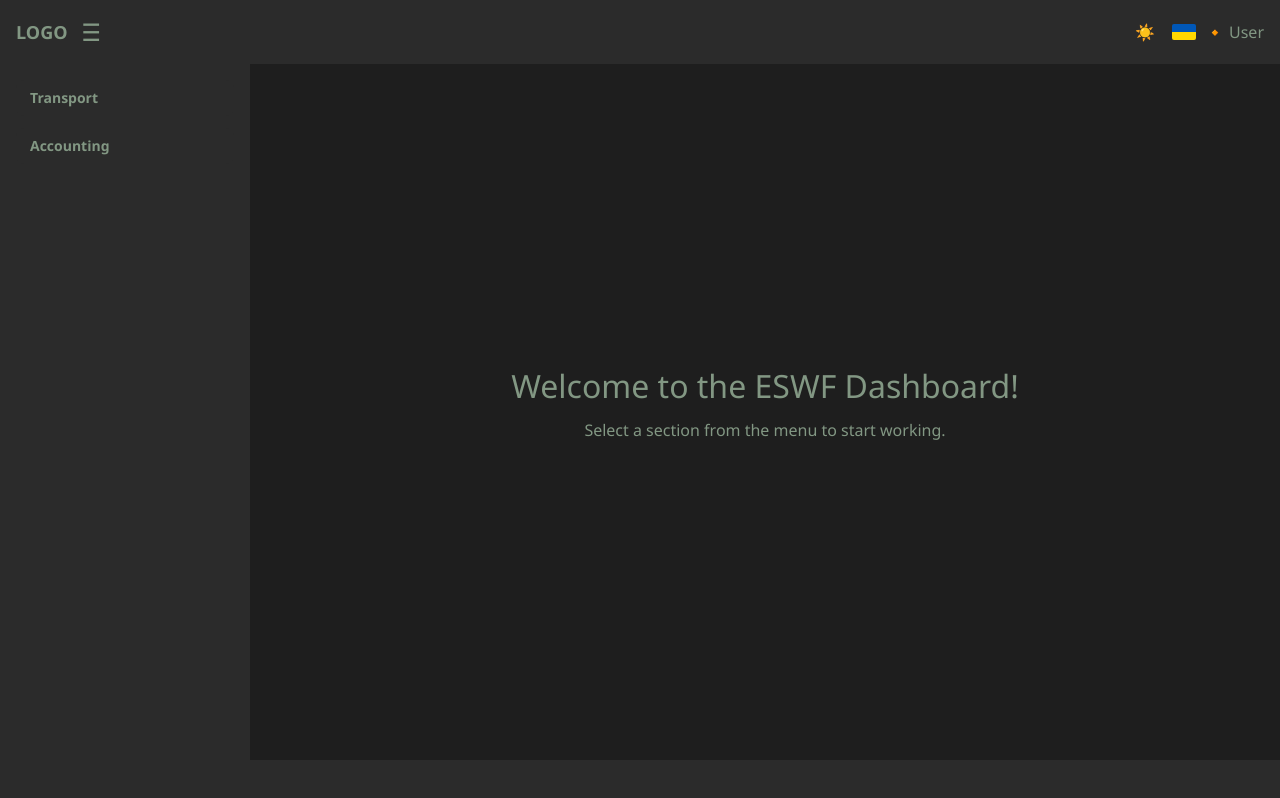
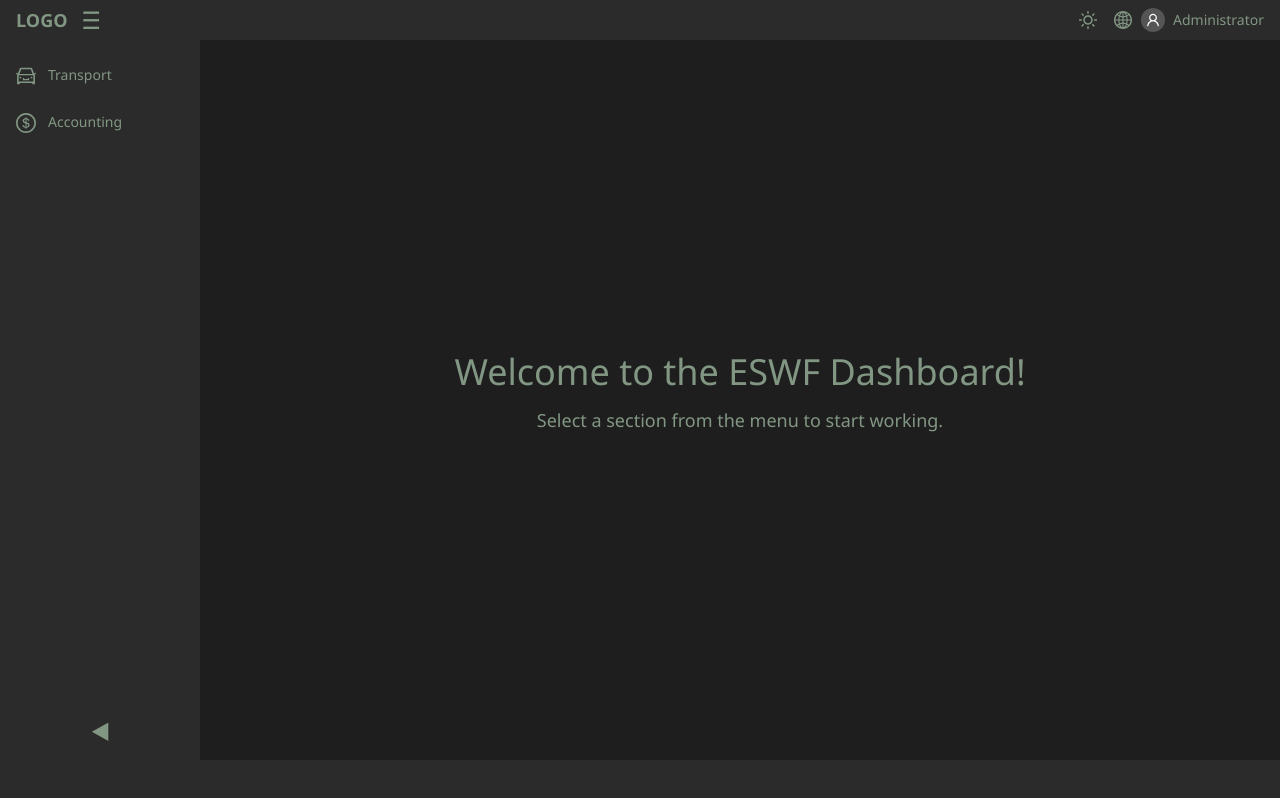
Before and after one commit to yuraNikolaenko/ESWF, a React (Vite) app in the folder frontend/: page / in a window 1280 px wide. Built offline with nearby package versions, Linux system fonts and the light colour scheme.

Commit message:
Контрольна точка: Стилізований Sidebar, Header, UserMenu, плавне згортання та підтримка тем

```diff
--- a/frontend/package.json
+++ b/frontend/package.json
@@ -10,6 +10,7 @@
     "preview": "vite preview"
   },
   "dependencies": {
+    "@ant-design/icons": "^6.0.0",
     "antd": "^5.24.8",
     "axios": "^1.9.0",
     "react": "^19.0.0",
--- a/frontend/src/components/Header/Header.jsx
+++ b/frontend/src/components/Header/Header.jsx
@@ -2,17 +2,24 @@ import React, { useState } from "react";
 import "../../styles/Header.css";
 import sections from "../../config/sections";
 import { useTheme } from "../../context/ThemeContext";
-import useTabs from "../../hooks/useTabs"; // ➡️ Додаємо сюди useTabs
 import { useLanguage } from "../../context/LanguageContext";
+import useTabs from "../../hooks/useTabs";
 import { getDisplayName } from "../../utils/getDisplayName";
 
-import uaFlag from "../../assets/ua-flag.svg";
-import gbFlag from "../../assets/gb-flag.svg";
+import {
+  GlobalOutlined,
+  UserOutlined,
+  SunOutlined,
+  MoonOutlined,
+} from "@ant-design/icons";
+import { Avatar, Dropdown, Menu } from "antd";
+import { SettingOutlined, LogoutOutlined } from "@ant-design/icons";
 
 const Header = () => {
   const { theme, toggleTheme } = useTheme();
   const { language, toggleLanguage } = useLanguage();
-  const { addTab } = useTabs(); // ➡️ Підключаємо вкладки
+  const { addTab } = useTabs();
+
   const [menuOpen, setMenuOpen] = useState(false);
   const [activeSection, setActiveSection] = useState(null);
   const [activeGroup, setActiveGroup] = useState(null);
@@ -25,31 +32,44 @@ const Header = () => {
   };
 
   const handleItemClick = (item) => {
-    // Додаємо вкладку
     addTab({
-      id: `item-${item.code}`, // Унікальний ID вкладки
+      id: `item-${item.code}`,
       title: getDisplayName(item, language),
-      type: "directoryList", // Тип вкладки (можемо потім розширити)
-      code: item.code, // Код елемента
+      type: "directoryList",
+      code: item.code,
       itemType: item.type,
       originalItem: item,
       data: null,
     });
 
-    // Показати повідомлення
     setToastMessage(`Selected: ${getDisplayName(item, language)}`);
 
-    // Плавне закриття меню
     setTimeout(() => {
       setToastMessage(null);
       setMenuOpen(false);
       setActiveSection(null);
       setActiveGroup(null);
-    }, 1000);
+    }, 500);
   };
+
+  const userMenu = (
+    <Menu className="user-dropdown-menu">
+      <Menu.Item key="profile" icon={<UserOutlined />} className="user-dropdown-item">
+        Profile
+      </Menu.Item>
+      <Menu.Item key="settings" icon={<SettingOutlined />} className="user-dropdown-item">
+        Settings
+      </Menu.Item>
+      <Menu.Item key="logout" icon={<LogoutOutlined />} className="user-dropdown-item">
+        Logout
+      </Menu.Item>
+    </Menu>
+  );
+
 
   return (
     <header className="header">
+      {/* Ліва частина: Лого та кнопка меню */}
       <div className="left-block">
         <div className="logo">LOGO</div>
         <button className="menu-button" onClick={toggleMenu}>
@@ -57,7 +77,7 @@ const Header = () => {
         </button>
       </div>
 
-      {/* Меню */}
+      {/* Меню навігації */}
       {menuOpen && (
         <div
           className="dropdown-multimenu"
@@ -112,22 +132,34 @@ const Header = () => {
         </div>
       )}
 
-      {/* Кнопки справа */}
+      {/* Права частина: Теми, Мова, Користувач */}
       <div className="header-controls">
         <button className="theme-switcher-btn" onClick={toggleTheme}>
-          {theme === "light" ? <>🌙 </> : <>☀️ </>}
+          {theme === "light" ? <MoonOutlined /> : <SunOutlined />}
         </button>
         <button className="theme-switcher-btn" onClick={toggleLanguage}>
-          {language === "en" ? (
-            <img src={uaFlag} alt="UA" className="flag-icon" />
-          ) : (
-            <img src={gbFlag} alt="EN" className="flag-icon" />
-          )}
+          <GlobalOutlined />
         </button>
-        🔸 User
+        <Dropdown
+          overlay={userMenu}
+          placement="bottomRight"
+          trigger={["click"]}
+        >
+          <a className="user-link" onClick={(e) => e.preventDefault()}>
+            <Avatar
+              size="small"
+              icon={<UserOutlined />}
+              style={{
+                backgroundColor: theme === "light" ? "#87d068" : "#555555",
+                marginRight: 8,
+              }}
+            />
+            Administrator
+          </a>
+        </Dropdown>
       </div>
 
-      {/* Toast повідомлення */}
+      {/* Toast-повідомлення */}
       {toastMessage && <div className="toast">{toastMessage}</div>}
     </header>
   );
--- a/frontend/src/components/SectionGroups/SectionGroups.jsx
+++ b/frontend/src/components/SectionGroups/SectionGroups.jsx
@@ -1,43 +1,83 @@
-import React from 'react';
+import React, { useEffect, useState } from 'react';
+import { useLanguage } from '../../context/LanguageContext';
+import { getDisplayName } from '../../utils/getDisplayName';
+import { iconMapper } from '../../utils/iconMapper';
 import useTabs from '../../hooks/useTabs';
-import '../../styles/SectionGroups.css'; // Додамо окремий стиль для краси
+import '../../styles/SectionGroups.css';
 
 const SectionGroups = ({ sectionName, groups }) => {
+  const { language } = useLanguage();
   const { addTab } = useTabs();
+  const [visibleGroups, setVisibleGroups] = useState([]);
+
+  useEffect(() => {
+    let timeoutIds = [];
+    groups.forEach((group, index) => {
+      const timeoutId = setTimeout(() => {
+        setVisibleGroups(prev => [...prev, group]);
+      }, index * 150); // ❗ Затримка 150ms на кожну групу
+      timeoutIds.push(timeoutId);
+    });
+
+    return () => {
+      timeoutIds.forEach(clearTimeout);
+    };
+  }, [groups]);
 
   const handleItemClick = (item) => {
+    if (item.type === 'custom') {
       addTab({
-      id: `item-${item.code}`,
-      title: item.name,
-      type: 'directoryList', // або потім підлаштуємо під тип
-      code: item.code,
+        id: `custom-${item.code}`,
+        type: 'customForm',
         itemType: item.type,
-      data: null,
+        originalItem: item,
       });
+    } else if (item.type === 'masterdata') {
+      addTab({
+        id: `masterdata-${item.code}`,
+        type: 'masterdataSheet',
+        itemType: item.type,
+        originalItem: item,
+      });
+    } else if (item.type === 'transactiondata') {
+      addTab({
+        id: `transactiondata-${item.code}`,
+        type: 'transactionSheet',
+        itemType: item.type,
+        originalItem: item,
+      });
+    }
   };
 
   return (
-    <div className="section-groups">
-      <h2 className="section-title">{sectionName}</h2>
-      <div className="groups-container">
-        {groups.map(group => (
-          <div key={group.groupName} className="group-card">
-            <div className="group-title">{group.groupName}</div>
+    <div className="section-groups-container">
+      {groups.map((group, index) => (
+        <div
+          key={index}
+          className={`group-card ${visibleGroups.includes(group) ? 'visible' : ''}`}
+        >
+          <div className="group-title">
+            {language === 'en' ? group.groupName : group.groupName_ua}
+          </div>
           <div className="group-items">
             {group.items.map(item => (
               <button
                 key={item.code}
+                className="group-item-btn"
                 onClick={() => handleItemClick(item)}
-                  className="group-item-btn"
               >
-                  {item.name}
+                {item.icon && (
+                  <span style={{ marginRight: '8px' }}>
+                    {iconMapper[item.icon]}
+                  </span>
+                )}
+                {getDisplayName(item, language)}
               </button>
             ))}
           </div>
         </div>
       ))}
     </div>
-    </div>
   );
 };
 
--- a/frontend/src/components/Sidebar/Sidebar.jsx
+++ b/frontend/src/components/Sidebar/Sidebar.jsx
@@ -1,38 +1,74 @@
-import React from 'react';
-import '../../styles/Sidebar.css';
-import sections from '../../config/sections';
-import useTabs from '../../hooks/useTabs';
-import { useLanguage } from '../../context/LanguageContext'; // ❗ Додаємо
-import { getDisplayName } from '../../utils/getDisplayName'; // ❗ Додаємо
+import React, { useState, useEffect } from "react";
+import "../../styles/Sidebar.css";
+import sections from "../../config/sections";
+import useTabs from "../../hooks/useTabs";
+import { useLanguage } from "../../context/LanguageContext";
+import { getDisplayName } from "../../utils/getDisplayName";
+import { iconMapper } from "../../utils/iconMapper";
 
 const Sidebar = () => {
   const { addTab } = useTabs();
   const { language } = useLanguage();
+  const [isCollapsed, setIsCollapsed] = useState(false);
 
   const handleSectionClick = (section) => {
     addTab({
       id: `section-${section.code}`,
-      title: section.name,
-      type: 'sectionGroups',
+      type: "sectionGroups",
       code: section.code,
+      originalItem: section,
       data: section.groups,
-      originalItem: section
     });
   };
 
+  const toggleCollapse = () => {
+    setIsCollapsed(!isCollapsed);
+  };
+
+  useEffect(() => {
+    const handleResize = () => {
+      if (window.innerWidth < 768) {
+        setIsCollapsed(true);
+      } else {
+        setIsCollapsed(false);
+      }
+    };
+
+    window.addEventListener("resize", handleResize);
+    handleResize(); // Викликати один раз при старті
+
+    return () => {
+      window.removeEventListener("resize", handleResize);
+    };
+  }, []);
+
   return (
-    <aside className="sidebar">
+    <aside className={`sidebar ${isCollapsed ? "collapsed" : ""}`}>
+      <div className="sidebar-sections">
         {sections
-        .filter(section => section.showInSidebar)
-        .map(section => (
+          .filter((section) => section.showInSidebar)
+          .map((section) => (
             <button
               key={section.code}
               className="sidebar-section-btn"
               onClick={() => handleSectionClick(section)}
+              title={isCollapsed ? getDisplayName(section, language) : ""} // ❗ Додаємо тултіп тільки якщо згорнутий
             >
+              <span className="sidebar-icon">
+                {section.icon && iconMapper[section.icon]}
+              </span>
+              {!isCollapsed && (
+                <span className="sidebar-text">
                   {getDisplayName(section, language)}
+                </span>
+              )}
             </button>
           ))}
+      </div>
+
+      <button className="collapse-btn" onClick={toggleCollapse}>
+        {isCollapsed ? "➤" : "◀"}
+      </button>
     </aside>
   );
 };
--- a/frontend/src/config/sections.js
+++ b/frontend/src/config/sections.js
@@ -1,15 +1,16 @@
 import { ItemType } from './itemTypes';
 
-// Schema version to track changes
-export const schemaVersion = '1.0.1'; // Оновили версію схеми
+// Schema version
+export const schemaVersion = '1.0.2'; // Оновили версію схеми
 
 const sections = [
   {
     code: "transport",
     name: "Transport",
     name_ua: "Транспорт",
-    showInSidebar: true,  // ➡️ Додано
-    showInMenu: true,     // ➡️ Додано
+    showInSidebar: true,
+    showInMenu: true,
+    icon: "CarOutlined", // ❗ додано
     groups: [
       {
         groupName: "Master Data",
@@ -21,21 +22,24 @@ const sections = [
             name: "Vehicles",
             name_ua: "Автомобілі",
             hierarchy: true,
-            customForm: true
+            customForm: true,
+            icon: "CarOutlined" // ❗
           },
           {
             type: ItemType.MASTERDATA,
             code: "drivers",
             name: "Drivers",
             name_ua: "Водії",
-            hierarchy: false
+            hierarchy: false,
+            icon: "UserOutlined" // ❗
           },
           {
             type: ItemType.MASTERDATA,
             code: "routes",
             name: "Routes",
             name_ua: "Маршрути",
-            hierarchy: false
+            hierarchy: false,
+            icon: "EnvironmentOutlined" // ❗
           }
         ]
       },
@@ -48,14 +52,16 @@ const sections = [
             code: "waybills",
             name: "Waybills",
             name_ua: "Путеві листи",
-            customForm: true
+            customForm: true,
+            icon: "FileTextOutlined" // ❗
           },
           {
             type: ItemType.TRANSACTIONDATA,
             code: "maintenanceRecords",
             name: "Maintenance Records",
             name_ua: "Ремонтні відомості",
-            customForm: false
+            customForm: false,
+            icon: "ToolOutlined" // ❗
           }
         ]
       }
@@ -65,8 +71,9 @@ const sections = [
     code: "accounting",
     name: "Accounting",
     name_ua: "Бухгалтерія",
-    showInSidebar: true,  // ➡️ Додано
-    showInMenu: true,     // ➡️ Додано
+    showInSidebar: true,
+    showInMenu: true,
+    icon: "DollarOutlined", // ❗
     groups: [
       {
         groupName: "Master Data",
@@ -77,7 +84,8 @@ const sections = [
             code: "clients",
             name: "Clients",
             name_ua: "Клієнти",
-            hierarchy: false
+            hierarchy: false,
+            icon: "TeamOutlined" // ❗
           }
         ]
       },
@@ -90,14 +98,16 @@ const sections = [
             code: "invoices",
             name: "Invoices",
             name_ua: "Рахунки",
-            hierarchy: false
+            hierarchy: false,
+            icon: "ProfileOutlined" // ❗
           },
           {
             type: ItemType.TRANSACTIONDATA,
             code: "incomingPayments",
             name: "Incoming Payments",
             name_ua: "Надходження платежів",
-            hierarchy: false
+            hierarchy: false,
+            icon: "WalletOutlined" // ❗
           }
         ]
       }
@@ -107,24 +117,27 @@ const sections = [
     code: "service",
     name: "Service",
     name_ua: "Сервіс",
-    showInSidebar: false,   // ➡️ В Sidebar не показуємо
-    showInMenu: true,       // ➡️ В меню показуємо
+    showInSidebar: false,
+    showInMenu: true,
+    icon: "SettingOutlined", // ❗
     groups: [
       {
         groupName: "Processes",
-        groupName_ua: "Обробки",
+        groupName_ua: "Процеси",
         items: [
           {
-            type: ItemType.CUSTOM,  // ➡️ Новий тип custom
+            type: ItemType.CUSTOM,
             code: "deleteMarkedObjects",
             name: "Delete Marked Objects",
-            name_ua: "Видалення помічених об'єктів"
+            name_ua: "Видалення помічених об'єктів",
+            icon: "DeleteOutlined" // ❗
           },
           {
             type: ItemType.CUSTOM,
             code: "exchangeBAF",
             name: "Exchange with BAF",
-            name_ua: "Обмін з BAF"
+            name_ua: "Обмін з BAF",
+            icon: "SwapOutlined" // ❗
           }
         ]
       },
@@ -136,7 +149,8 @@ const sections = [
             type: ItemType.CUSTOM,
             code: "applicationSettings",
             name: "Application Settings",
-            name_ua: "Налаштування застосунку"
+            name_ua: "Налаштування застосунку",
+            icon: "SettingOutlined" // ❗
           }
         ]
       }
--- a/frontend/src/styles/ContentArea.css
+++ b/frontend/src/styles/ContentArea.css
@@ -1,6 +1,6 @@
 .content-area {
   flex: 1;
-  min-height: calc(100vh - 64px - 40px); /* Щоб висота завжди була мінімум на весь екран */
+  min-height: calc(100vh - 40px - 40px); /* Щоб висота завжди була мінімум на весь екран */
   padding: 16px;
   overflow-y: auto;
   background-color: var(--background-color);
--- a/frontend/src/styles/Header.css
+++ b/frontend/src/styles/Header.css
@@ -1,5 +1,5 @@
 .header {
-  height: 64px;
+  height: 40px;
   background-color: var(--header-background);
   border-bottom: 1px solid var(--border-color);
   padding: 0 16px;
@@ -8,6 +8,7 @@
   justify-content: space-between;
   color: var(--text-color);
   position: relative;
+  flex-shrink: 0;
 }
 
 /* Лівий блок: Лого + Меню */
@@ -33,7 +34,7 @@
 /* Багаторівневе меню */
 .dropdown-multimenu {
   position: absolute;
-  top: 64px;
+  top: 40px;
   left: 16px;
   display: flex;
   background-color: var(--header-background);
@@ -134,3 +135,51 @@
   object-fit: cover;
   border-radius: 2px;
 }
+
+.user-link {
+  color: var(--text-color);
+  text-decoration: none;
+  font-size: 14px;
+  cursor: pointer;
+  display: flex;
+  align-items: center;
+}
+
+.user-link:hover {
+  text-decoration: underline;
+}
+/* Стилі меню користувача */
+.user-dropdown-menu {
+  background-color: var(--header-background);
+  border: 1px solid var(--border-color);
+  border-radius: 8px;
+  min-width: 180px;
+  padding: 8px 0;
+  transition: all 0.3s ease;
+}
+
+.user-dropdown-item {
+  color: var(--text-color);
+  font-weight: 500;
+  padding: 8px 16px;
+  transition: background-color 0.3s;
+}
+
+.user-dropdown-item:hover {
+  background-color: var(--border-color);
+  color: var(--text-color);
+}
+
+/* Для аватарки і імені */
+.user-link {
+  color: var(--text-color);
+  text-decoration: none;
+  font-size: 14px;
+  cursor: pointer;
+  display: flex;
+  align-items: center;
+}
+
+.user-link:hover {
+  text-decoration: underline;
+}
--- a/frontend/src/styles/SectionGroups.css
+++ b/frontend/src/styles/SectionGroups.css
@@ -1,32 +1,33 @@
-.section-groups {
-    padding: 20px;
+.section-groups-container {
+  display: flex;
+  flex-wrap: wrap;
+  gap: 16px;
+  padding: 16px;
 }
 
-  .section-title {
-    font-size: 24px;
-    margin-bottom: 16px;
-    color: var(--text-color);
-  }
-
-  /* Контейнер груп — горизонтальний скрол */
-  .groups-container {
-    display: flex;
-    gap: 16px;
-    overflow-x: auto;
-    padding-bottom: 8px;
-  }
-
-  /* Картка групи */
 .group-card {
   background-color: var(--sidebar-background);
   border: 1px solid var(--border-color);
   border-radius: 8px;
-    padding: 12px;
-    min-width: 220px;
-    flex-shrink: 0;
+  padding: 16px;
+  width: 300px;
+  min-height: 180px;
+  display: flex;
+  flex-direction: column;
+  gap: 12px;
+
+  /* Анімація з'явлення */
+  opacity: 0;
+  transform: translateY(20px);
+  transition: all 0.5s ease;
 }
 
-  /* Назва групи */
+/* Коли картка стає видимою */
+.group-card.visible {
+  opacity: 1;
+  transform: translateY(0);
+}
+
 .group-title {
   font-weight: bold;
   font-size: 16px;
@@ -34,25 +35,24 @@
   color: var(--text-color);
 }
 
-  /* Список ітемів у групі */
 .group-items {
   display: flex;
   flex-direction: column;
   gap: 8px;
 }
 
-  /* Кнопка ітема */
 .group-item-btn {
   background-color: transparent;
   border: 1px solid var(--border-color);
   border-radius: 6px;
-    padding: 6px 12px;
+  padding: 8px 12px;
+  text-align: left;
+  font-size: 14px;
+  color: var(--text-color);
   cursor: pointer;
-    text-align: left;
-    color: var(--text-color);
-    transition: background-color 0.3s;
+  transition: all 0.3s ease;
 }
 
 .group-item-btn:hover {
-    background-color: var(--border-color);
+  background-color: #3d413d;
 }
--- a/frontend/src/styles/Sidebar.css
+++ b/frontend/src/styles/Sidebar.css
@@ -1,32 +1,74 @@
 .sidebar {
-  width: 250px;
+  width: 200px; /* ❗ Було 250px, стало 200px */
   background-color: var(--sidebar-background);
   border-right: 1px solid var(--border-color);
-  padding: 16px;
-  overflow-y: auto;
-  overflow-x: hidden;
+  padding: 16px 8px;
   flex-shrink: 0;
   display: flex;
   flex-direction: column;
-  gap: 12px; /* Відстань між кнопками */
+  justify-content: space-between;
+  transition: width 0.3s ease;
+  overflow-x: hidden;
 }
 
-/* Кнопка розділу */
+.sidebar.collapsed {
+  width: 80px;
+}
+
+.sidebar-sections {
+  display: flex;
+  flex-direction: column;
+  gap: 8px;
+}
+
 .sidebar-section-btn {
-  width: 100%;
-  background-color: var(--sidebar-background);
+  background-color: transparent;
   border: 1px solid var(--border-color);
   border-radius: 8px;
-  padding: 10px 14px;
+  padding: 8px;
   text-align: left;
-  font-size: 14px;
-  font-weight: 600;
+  display: flex;
+  align-items: center;
+  gap: 12px;
   color: var(--text-color);
   cursor: pointer;
   transition: all 0.3s ease;
 }
 
 .sidebar-section-btn:hover {
-  background-color: #353536;
-  color: #000a04;;
+  background-color: var(--border-color);
 }
+
+.sidebar-icon {
+  font-size: 20px;
+}
+
+.sidebar.collapsed .sidebar-icon {
+  font-size: 28px;
+}
+
+.sidebar-text {
+  white-space: nowrap;
+  font-size: 14px;
+  max-width: 120px;
+  overflow: hidden;
+  opacity: 1;
+  transition: max-width 0.3s ease, opacity 0.3s ease;
+}
+
+.sidebar.collapsed .sidebar-text {
+  max-width: 0;
+  opacity: 0;
+}
+
+
+/* Кнопка згортання */
+.collapse-btn {
+  background-color: transparent;
+  border: none;
+  color: var(--text-color);
+  cursor: pointer;
+  font-size: 24px;
+  margin-top: 16px;
+  align-self: center; /* ❗ Центруємо по горизонталі */
+}
--- a/frontend/src/styles/index.css
+++ b/frontend/src/styles/index.css
@@ -6,12 +6,12 @@ body {
   background-color: var(--background-color);
   color: var(--text-color);
 
-  font-size: 16px; /* ➡️ Тут ставимо базовий розмір для ВСЬОГО сайту */
+  font-size: 18px; /* ➡️ Тут ставимо базовий розмір для ВСЬОГО сайту */
 }
 
 .header {
   flex-shrink: 0;
-  height: 64px;
+  height: 40px;
 }
 
 .main-area {
--- /dev/null
+++ b/frontend/src/utils/getIcon.js
@@ -0,0 +1,3 @@
+export const getIcon = (item) => {
+    return item?.icon || '';
+  };
--- /dev/null
+++ b/frontend/src/utils/iconMapper.jsx
@@ -0,0 +1,29 @@
+import {
+    CarOutlined,
+    UserOutlined,
+    EnvironmentOutlined,
+    FileTextOutlined,
+    ToolOutlined,
+    DollarOutlined,
+    TeamOutlined,
+    ProfileOutlined,
+    WalletOutlined,
+    SettingOutlined,
+    DeleteOutlined,
+    SwapOutlined,
+  } from '@ant-design/icons';
+
+  export const iconMapper = {
+    CarOutlined: <CarOutlined />,
+    UserOutlined: <UserOutlined />,
+    EnvironmentOutlined: <EnvironmentOutlined />,
+    FileTextOutlined: <FileTextOutlined />,
+    ToolOutlined: <ToolOutlined />,
+    DollarOutlined: <DollarOutlined />,
+    TeamOutlined: <TeamOutlined />,
+    ProfileOutlined: <ProfileOutlined />,
+    WalletOutlined: <WalletOutlined />,
+    SettingOutlined: <SettingOutlined />,
+    DeleteOutlined: <DeleteOutlined />,
+    SwapOutlined: <SwapOutlined />,
+  };
```
Also changed, not shown: 1 other file (tests, documents, lock files or other folders). Lines whose indentation alone changed are shown as unchanged.
